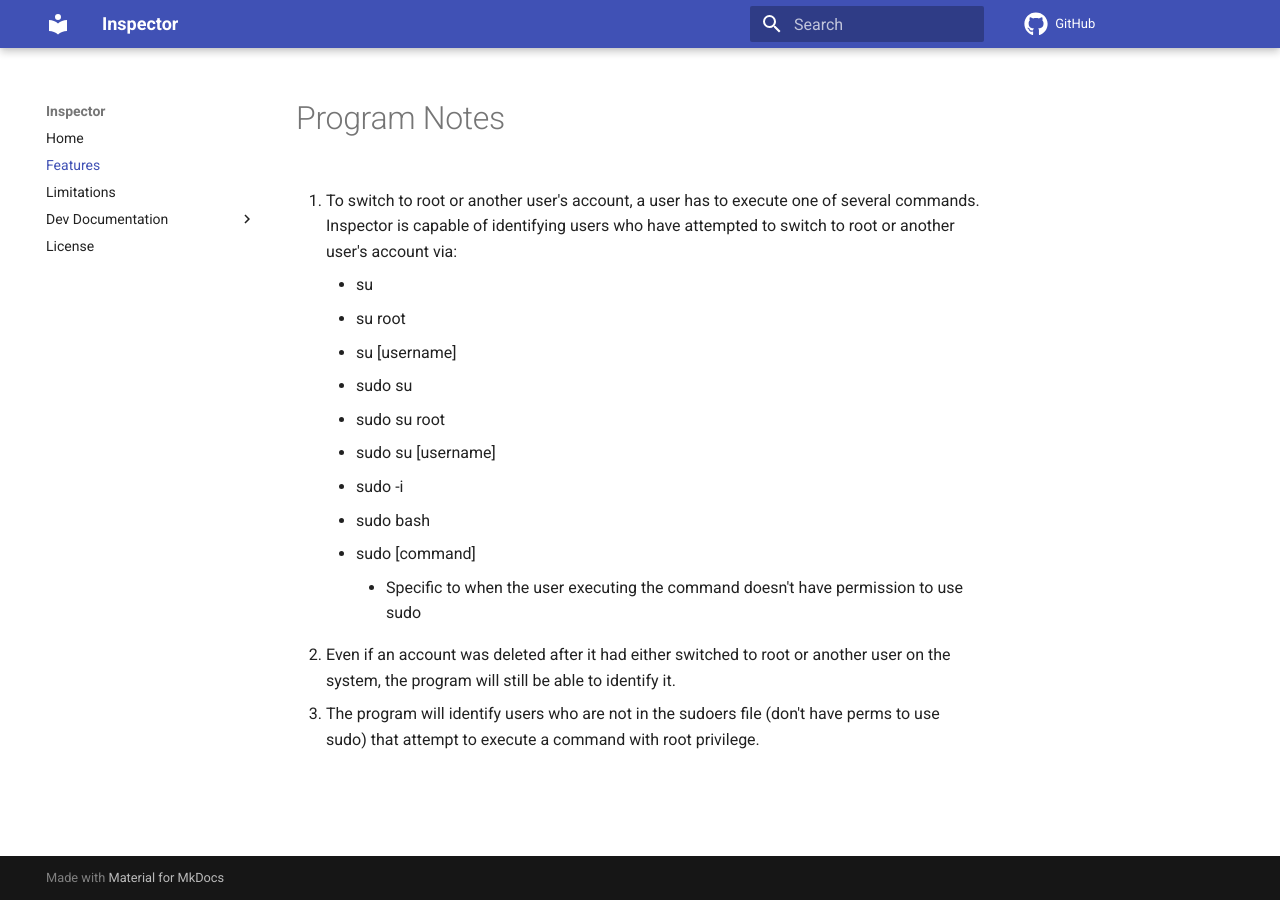
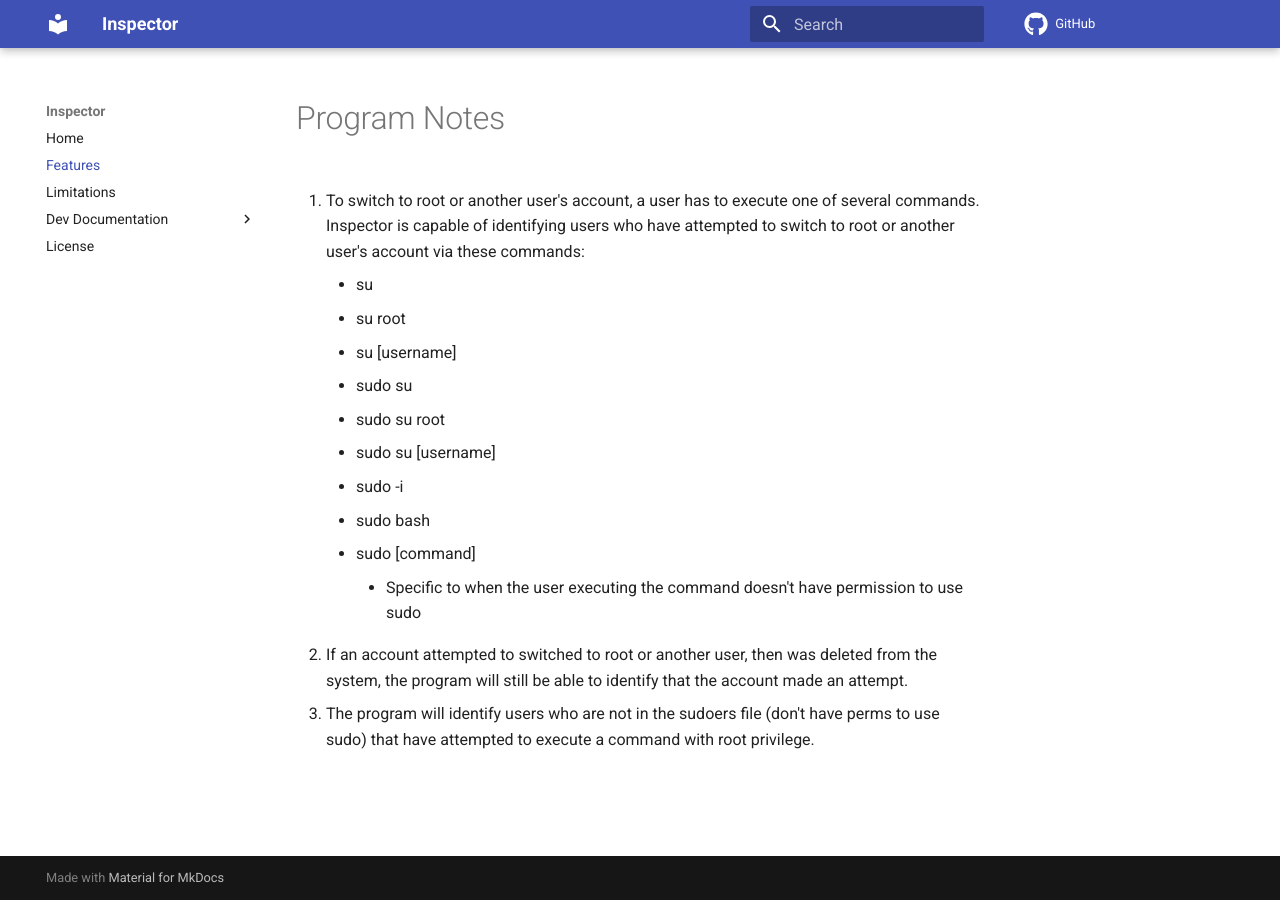
Before and after one commit to StrangeRanger/inspector, an MkDocs documentation site: the page built from docs/features.md, in a window 1280 px wide. Built offline with MkDocs 1.6.1 and Material for MkDocs 9.7.7, drawn with Linux system fonts in a browser that asks for light colours; comment, search, counter and statistics services are not loaded.

Commit message:
3rd rough draft

```diff
--- a/docs/features.md
+++ b/docs/features.md
@@ -1,6 +1,6 @@
 # Program Notes
 
-1. To switch to root or another user's account, a user has to execute one of several commands. Inspector is capable of identifying users who have attempted to switch to root or another user's account via:
+1. To switch to root or another user's account, a user has to execute one of several commands. Inspector is capable of identifying users who have attempted to switch to root or another user's account via these commands:
 
     * su
     * su root
@@ -13,5 +13,5 @@
     * sudo [command]
         * Specific to when the user executing the command doesn't have permission to use sudo
 
-2. Even if an account was deleted after it had either switched to root or another user on the system, the program will still be able to identify it.
-3. The program will identify users who are not in the sudoers file (don't have perms to use sudo) that attempt to execute a command with root privilege.
+2. If an account attempted to switched to root or another user, then was deleted from the system, the program will still be able to identify that the account made an attempt.
+3. The program will identify users who are not in the sudoers file (don't have perms to use sudo) that have attempted to execute a command with root privilege.
--- a/mkdocs.yml
+++ b/mkdocs.yml
@@ -36,7 +36,7 @@ nav:
   - Features: features.md
   - Limitations: limitations.md
   - Dev Documentation:
-    - Readme: dev-docs/index.md
+    - Dev Readme: dev-docs/index.md
     - Doc 1: dev-docs/doc-1.md
     - Doc 2: dev-docs/doc-2.md
   - License: license.md
```
Also changed, not shown: README.md (+1 -1 lines), docs/index.md (+1 -1 lines), docs/limitations.md (+1 -1 lines).
